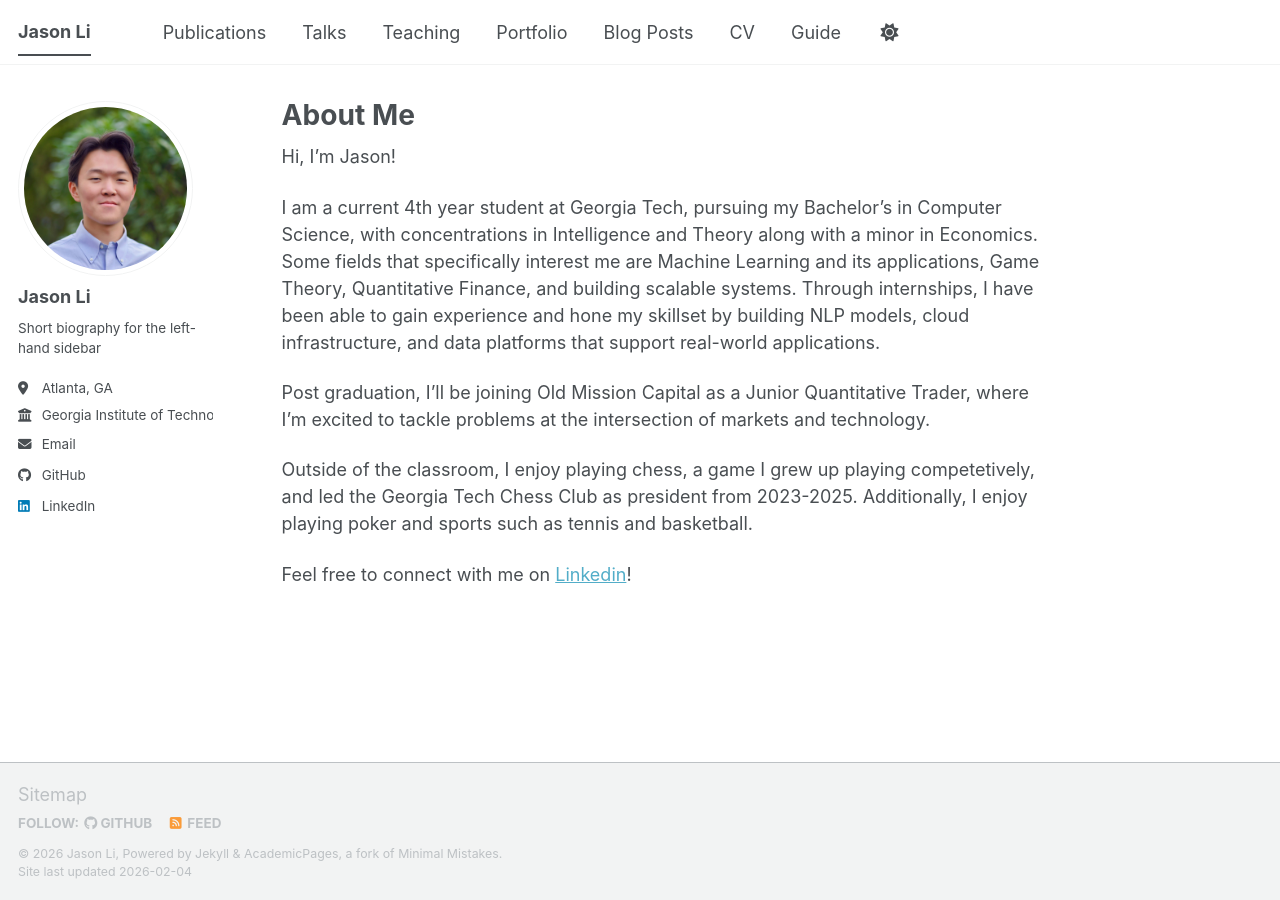
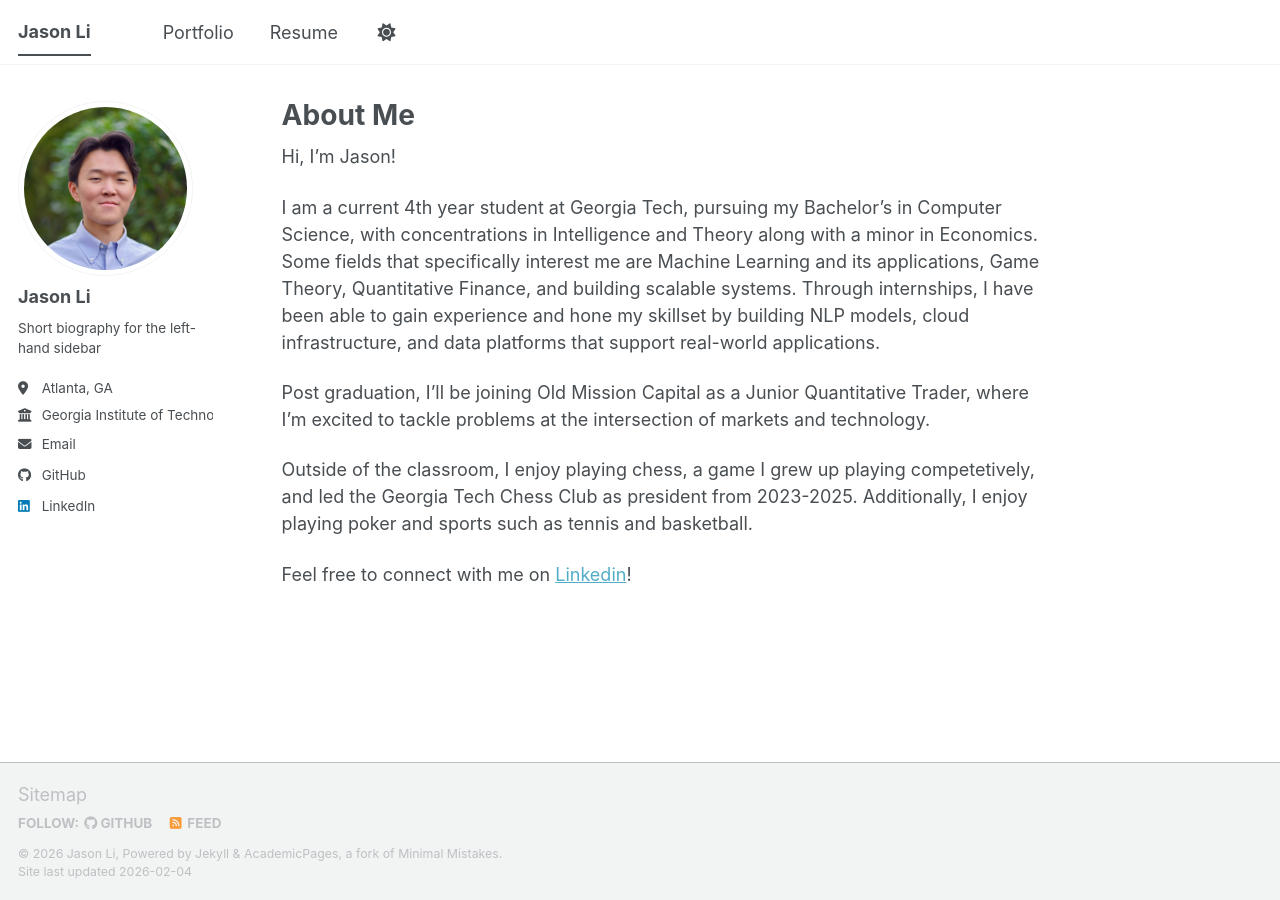
Before and after one commit to jasonli04/jasonli04.github.io, a Jekyll site: the page built from _pages/about.md, in a window 1280 px wide. Built offline with Jekyll 4.4.1, drawn with Linux system fonts in a browser that asks for light colours; a script bundle is joined from its source files by our own code; library files that are not in the unit come from our copies.

Commit message:
Refactor navigation structure in navigation.yml
Removed outdated sections for Publications, Talks, Teaching, Blog Posts, and Guide. Added Resume entry to streamline navigation.

```diff
--- a/_data/navigation.yml
+++ b/_data/navigation.yml
@@ -8,26 +8,8 @@
 #      Markdown formatted page while the second is generated using JSON.
 
 main:
-  - title: "Publications"
-    url: /publications/
-
-  - title: "Talks"
-    url: /talks/
-
-  - title: "Teaching"
-    url: /teaching/
-
   - title: "Portfolio"
     url: /portfolio/
 
-  - title: "Blog Posts"
-    url: /year-archive/
-
-  - title: "CV"
+  - title: "Resume"
     url: /cv/
-
-  # - title: "CV"
-  #   url: /cv-json/
-
-  - title: "Guide"
-    url: /markdown/
```
